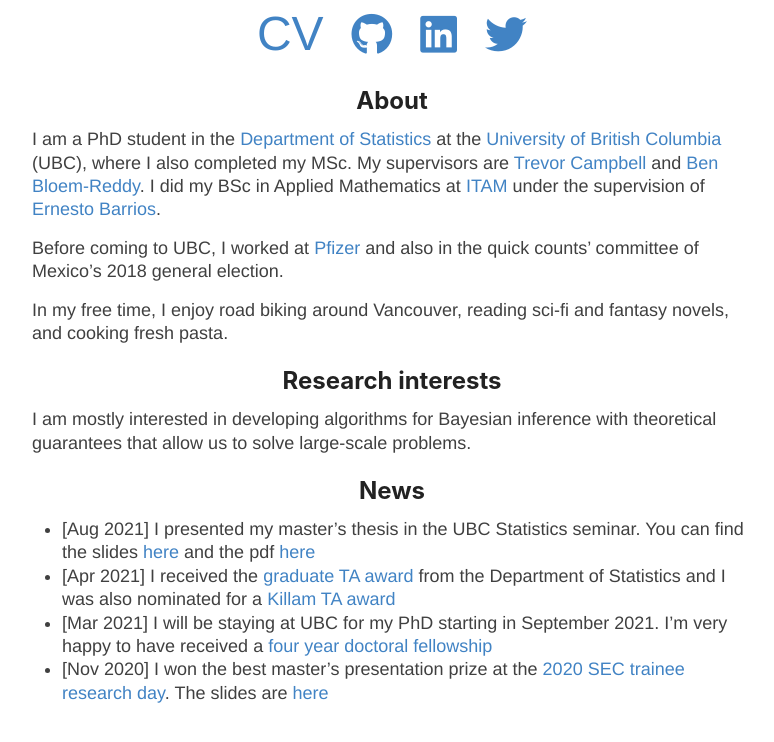
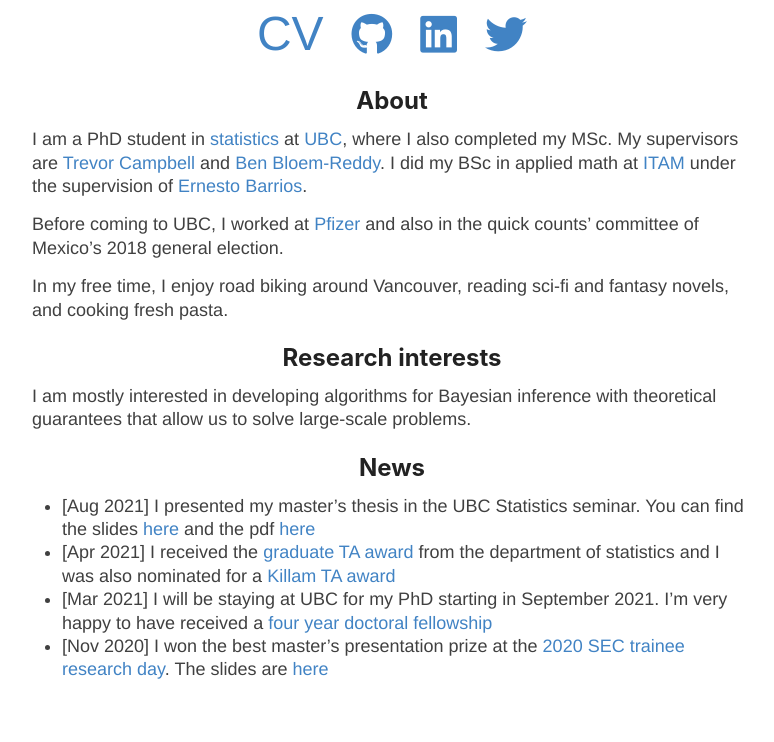
Before and after one commit to giankdiluvi/giankdiluvi.github.io, a Jekyll site: the page built from index.md, in a window 1280 px wide, cut to the strip 422-1276 px from the top of the page. Shown: the top 742 px of the strip, without its empty margins (248-1022 px from the left). Built offline with Jekyll 4.4.1, drawn with Linux system fonts in a browser that asks for light colours; nearby versions of some CDN libraries; our own code applies the rules of GitHub Pages for plain Markdown files.

Commit message:
minor edits to index

```diff
--- a/index.md
+++ b/index.md
@@ -5,12 +5,11 @@ layout: default
 ## About
 
 
-I am a PhD student in the [Department of Statistics](https://www.stat.ubc.ca/)
-at the [University of British Columbia](https://www.ubc.ca/) (UBC),
-where I also completed my MSc.
+I am a PhD student in [statistics](https://www.stat.ubc.ca/)
+at [UBC](https://www.ubc.ca/), where I also completed my MSc.
 My supervisors are [Trevor Campbell](https://trevorcampbell.me/)
 and [Ben Bloem-Reddy](https://www.stat.ubc.ca/~benbr/).
-I did my BSc in Applied Mathematics at [ITAM](https://www.itam.mx/en)
+I did my BSc in applied math at [ITAM](https://www.itam.mx/en)
 under the supervision of
 [Ernesto Barrios](https://faculty.itam.mx/facultad/102320-ernesto-juvenal-barrios-zamudio).
 
@@ -35,7 +34,7 @@ You can find the slides
 and the pdf [here](http://hdl.handle.net/2429/79499)
 - [Apr 2021] I received the
 [graduate TA award](https://www.stat.ubc.ca/announcing-our-three-statistics-graduate-teaching-assistant-award-winners)
- from the Department of Statistics and I was also nominated for a
+ from the department of statistics and I was also nominated for a
  [Killam TA award](https://www.grad.ubc.ca/scholarships-awards-funding/killam-awards-fellowships)
 - [Mar 2021] I will be staying at UBC for my PhD starting in September 2021.
 I'm very happy to have received a
```
